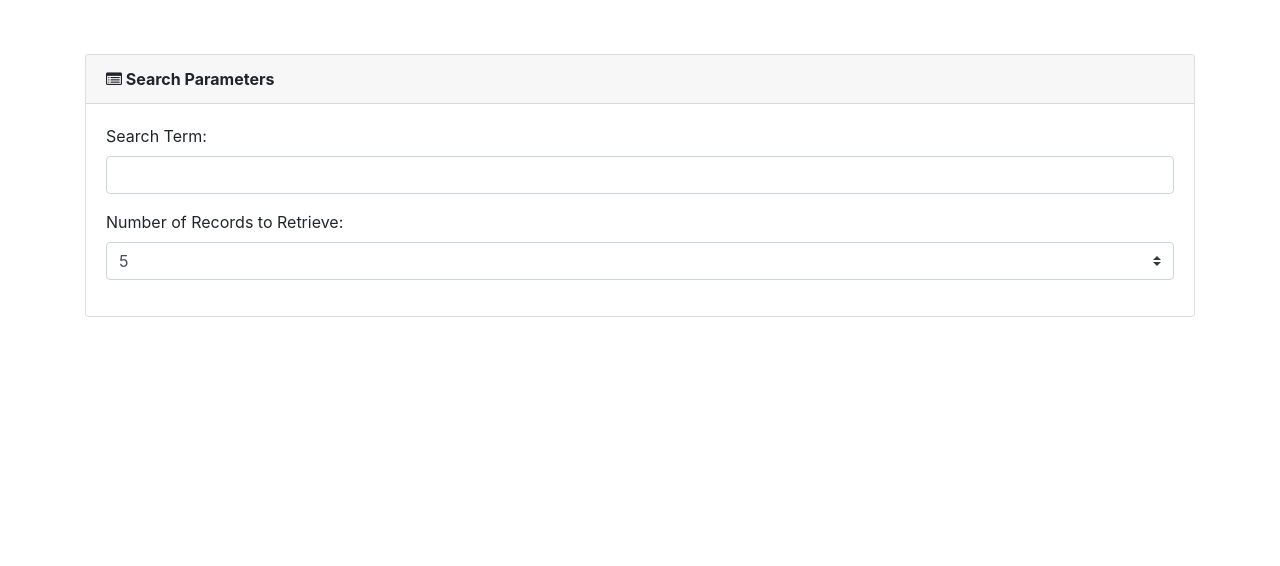
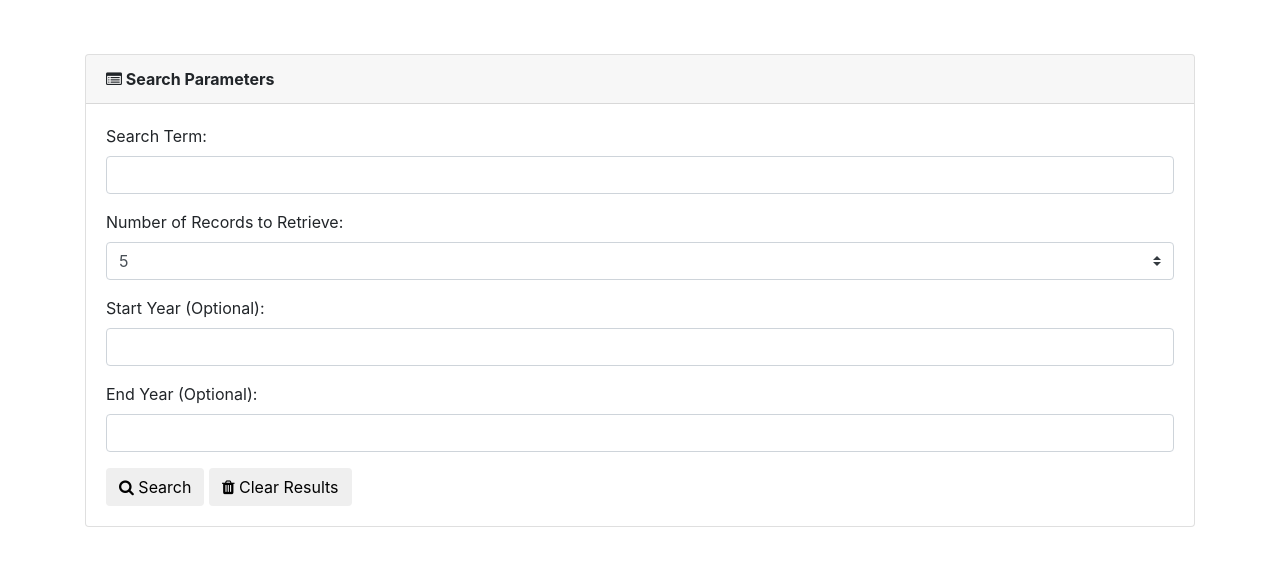
Before and after one commit to fadumasaidcodes/New-York-Times-Search, a plain HTML site: page index.html in a window 1280 px wide. Shown: the part 186-752 px from the top of the page. Drawn offline with nearby package versions, Linux system fonts and the light colour scheme.

Commit message:
finale submit button

```diff
--- a/index.html
+++ b/index.html
@@ -57,6 +57,30 @@
                                     <option value="10">10</option>
                                 </select>
                             </div>
+                             <!-- Here we capture the Start Year Parameter-->
+              <div class="form-group">
+                <label for="start-year">Start Year (Optional):</label>
+                <input type="text" class="form-control" id="start-year">
+              </div>
+
+              <!-- Here we capture the End Year Parameter -->
+              <div class="form-group">
+                <label for="end-year">End Year (Optional):</label>
+                <input type="text" class="form-control" id="end-year">
+              </div>
+
+              <!-- Here we have our final submit button -->
+              <button type="submit" class="btn btn-default" id="run-search">
+                <i class="fa fa-search"></i> Search</button>
+              <button class="btn btn-default" id="clear-all">
+                <i class="fa fa-trash"></i> Clear Results</button>
+
+            </form>
+          </div>
+        </div>
+      </div>
+    </div>
+
 
 
 
```
